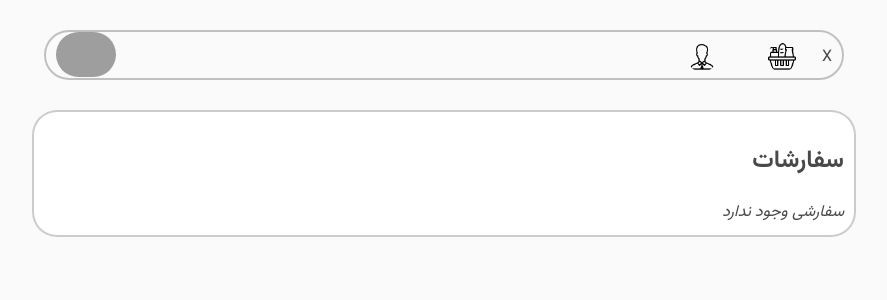
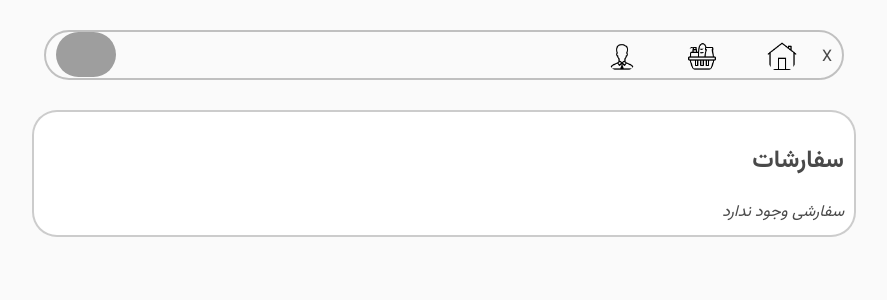
Before and after one commit to mahan-dev-art/web-store, a Flask app: page /admin/dashboard in a window 1280 px wide. Shown: the top 300 px of the page, without its empty margins (196-1083 px from the left). Run offline with Flask 3, Linux system fonts and the light colour scheme; the visitor is signed in with stand-in values (Sample User, id 1); data that the repository does not hold is empty; some libraries are stand-ins or nearby versions; grey boxes are pictures that could not be loaded.

Commit message:
better header design

```diff
--- a/templates/parts/header.html
+++ b/templates/parts/header.html
@@ -6,6 +6,7 @@
             <span id="header_menu_close_btn" onclick="javascript:change_header_menu(false)">X</span>
 
             {% if request.endpoint.startswith("admin") %}
+                <a href="/"><img src="{{ url_for('static' , filename='theme-images/home.png') }}"></a>
                 <a href="/admin/dashboard/products"><img src="{{ url_for('static' , filename='theme-images/products.png') }}"></a>
                 <a href="/admin/dashboard"><img src="{{ url_for('static' , filename='theme-images/admin.png') }}"></a>
 
```
Also changed, not shown: requirements.txt (added, +22 -0 lines).
